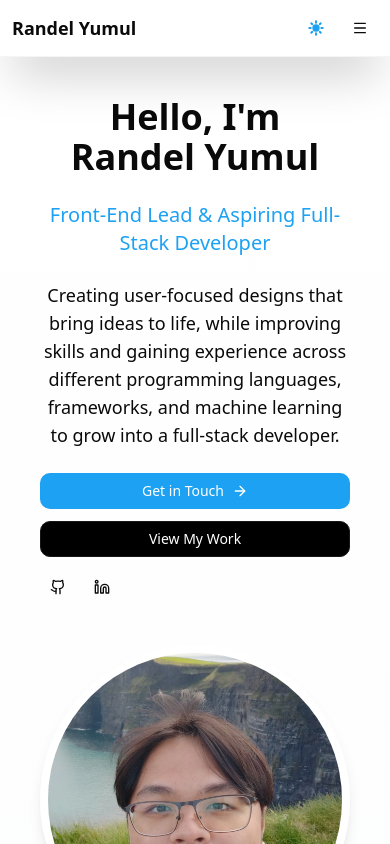
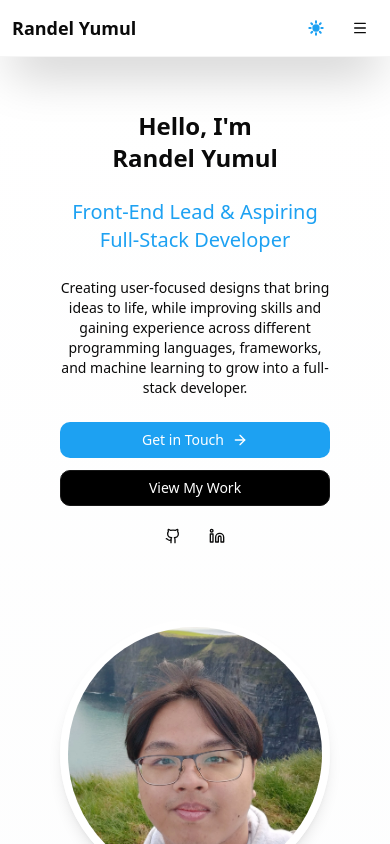
Before and after one commit to RandelYumul/Portfolio, a Next.js app: page / in a window 390 px wide. Shown: the top 844 px of the page. Built offline with nearby package versions, Linux system fonts and the light colour scheme.

Commit message:
Spacing adjusted.

```diff
--- a/src/app/page.tsx
+++ b/src/app/page.tsx
@@ -17,7 +17,7 @@ export default function HomePage() {
         className="
           w-screen min-h-screen bg-linear-to-b from-white via-gray-100 to-gray-200
           dark:from-black dark:via-gray-950 dark:to-gray-900
-          transition-all duration-500 px-10 md:px-10 lg:px-20 xl:px-40
+          transition-all duration-500 px-15 md:px-30 lg:px-40 xl:px-40
         "
       >
         <HeroHeader />
--- a/src/components/molecules/HeroActions.tsx
+++ b/src/components/molecules/HeroActions.tsx
@@ -17,8 +17,8 @@ export const HeroActions = () => {
         </a>
       </Button>
 
-      <div className="flex items-center gap-2">
-        <IconButtonAtom href="#" label="GitHub">
+      <div className="flex justify-center md:justify-start items-center gap-2">
+        <IconButtonAtom href="https://github.com/RandelYumul" label="GitHub">
           <Github />
         </IconButtonAtom>
         <IconButtonAtom href="https://www.linkedin.com/in/randel-yumul-7228502bb/" label="LinkedIn">
--- a/src/components/molecules/HeroText.tsx
+++ b/src/components/molecules/HeroText.tsx
@@ -4,13 +4,13 @@ import { TextAtom } from "../atoms/Text";
 export const HeroText = () => {
   return (
     <div className="flex flex-col items-center md:items-start text-center md:text-left gap-6">
-      <HeadingAtom className="font-headline text-4xl md:text-6xl font-black animate-in fade-in-0 duration-500">
+      <HeadingAtom className="font-headline text-2xl md:text-6xl font-black animate-in fade-in-0 duration-500">
         Hello, I'm <br /> Randel Yumul
       </HeadingAtom>
       <TextAtom className="text-xl md:text-2xl font-medium animate-in fade-in-0 delay-150 duration-500 text-[#1da1f2]">
         Front-End Lead & Aspiring Full-Stack Developer
       </TextAtom>
-      <TextAtom className="text-lg animate-in fade-in-0 delay-300 duration-500">
+      <TextAtom className="text-sm sm:text-base md:text-lg max-w-xl text-center animate-in fade-in-0 delay-300 duration-500">
         Creating user-focused designs that bring ideas to life, while improving skills and gaining experience across different programming languages, frameworks, and machine learning to grow into a full-stack developer.
       </TextAtom>
     </div>
--- a/src/components/molecules/ProjectCard.tsx
+++ b/src/components/molecules/ProjectCard.tsx
@@ -25,7 +25,7 @@ export const ProjectCard = ({
   liveUrl,
 }: ProjectCardProps) => {
   return (
-    <Card className="flex flex-col bg-white dark:bg-black w-auto pt-0">
+    <Card className="flex flex-col bg-white dark:bg-black w-auto pt-0 gap-2 md:gap-4 lg:gap-6">
       {imageSrc && (
         <div className="relative w-full aspect-video">
           <ImageProject
--- a/src/components/molecules/SkillCard.tsx
+++ b/src/components/molecules/SkillCard.tsx
@@ -8,14 +8,14 @@ interface SkillCardProps {
 
 export const SkillCard = ({ title, items }: SkillCardProps) => {
   return (
-    <Card className="w-auto h-auto md:h-auto py-4 px-2 sm:py-8 lg:py-10 sm:px-8 lg:px-10 bg-white dark:bg-black">
+    <Card className="w-auto h-auto md:h-auto py-4 sm:py-8 lg:py-10 px-4 sm:px-8 lg:px-10 bg-white dark:bg-black gap-2 md:gap-3 lg:gap-4">
       <CardHeader>
         <CardTitle className="font-bold text-sm sm:text-lg lg:text-2xl text-center text-[#1da1f2]">
           {title}
         </CardTitle>
       </CardHeader>
       <div className="border-b-2 border-black dark:border-white w-full mb-1 md:mb-4"></div>
-      <CardContent className="text-left space-y-3 text-sm sm:text-base lg:text-lg">
+      <CardContent className="text-left space-y-3 text-sm sm:text-base md:text-lg">
         <ListAtom items={items} />
       </CardContent>
     </Card>
--- a/src/components/organisms/Projects.tsx
+++ b/src/components/organisms/Projects.tsx
@@ -77,7 +77,7 @@ export const Projects = () => {
     >
       <div className="flex flex-col items-center justify-start pt-0 my-4">
         <h1 className="text-3xl sm:text-4xl md:text-5xl font-bold mb-8 text-center">Projects</h1>
-        <p className="text-lg mb-8 max-w-xl text-center">
+        <p className="text-base sm:text-lg md:text-lg max-w-xl text-center">
           Selected projects demonstrating my technical abilities and experience in development.
         </p>
       </div>
```
